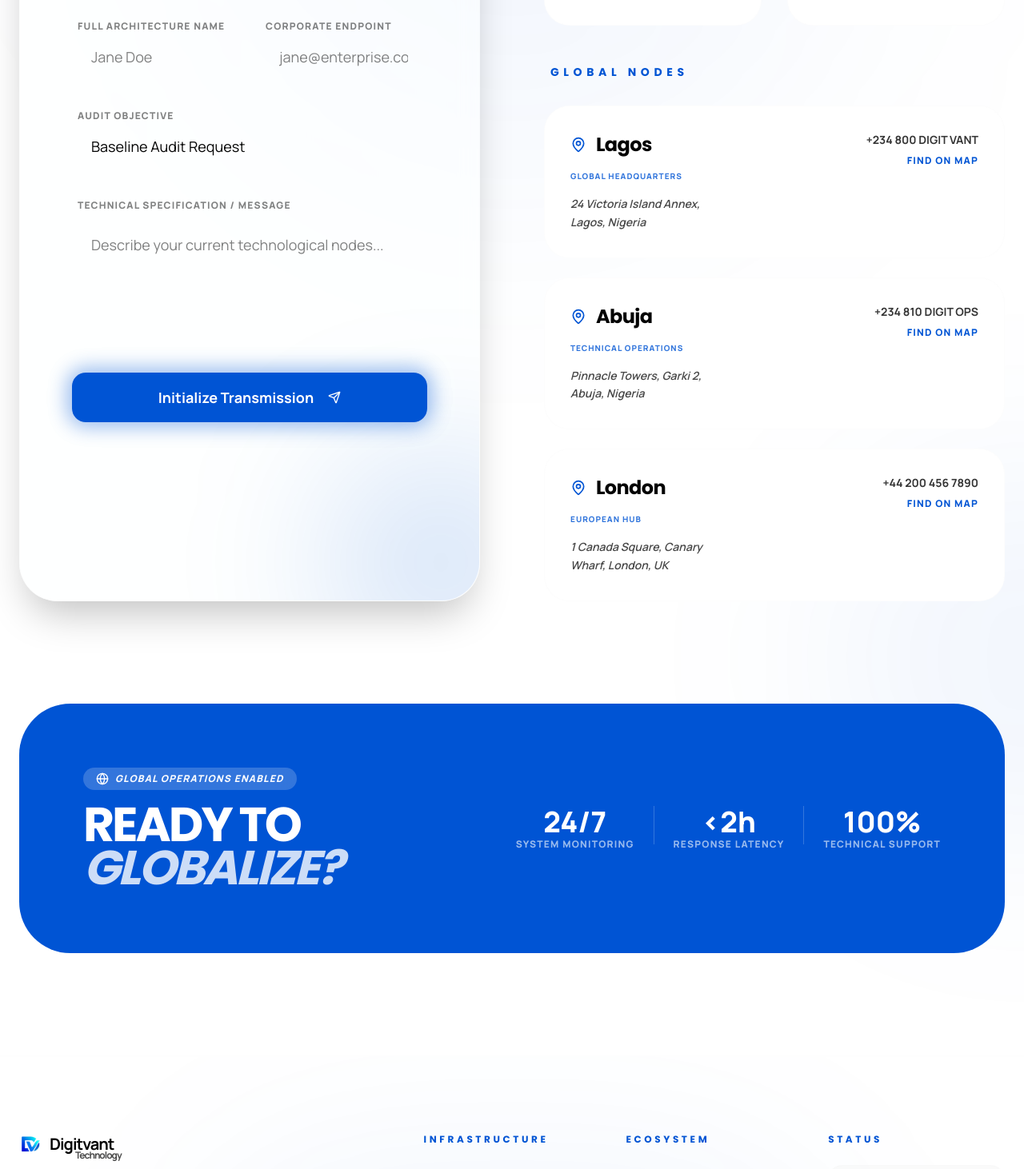
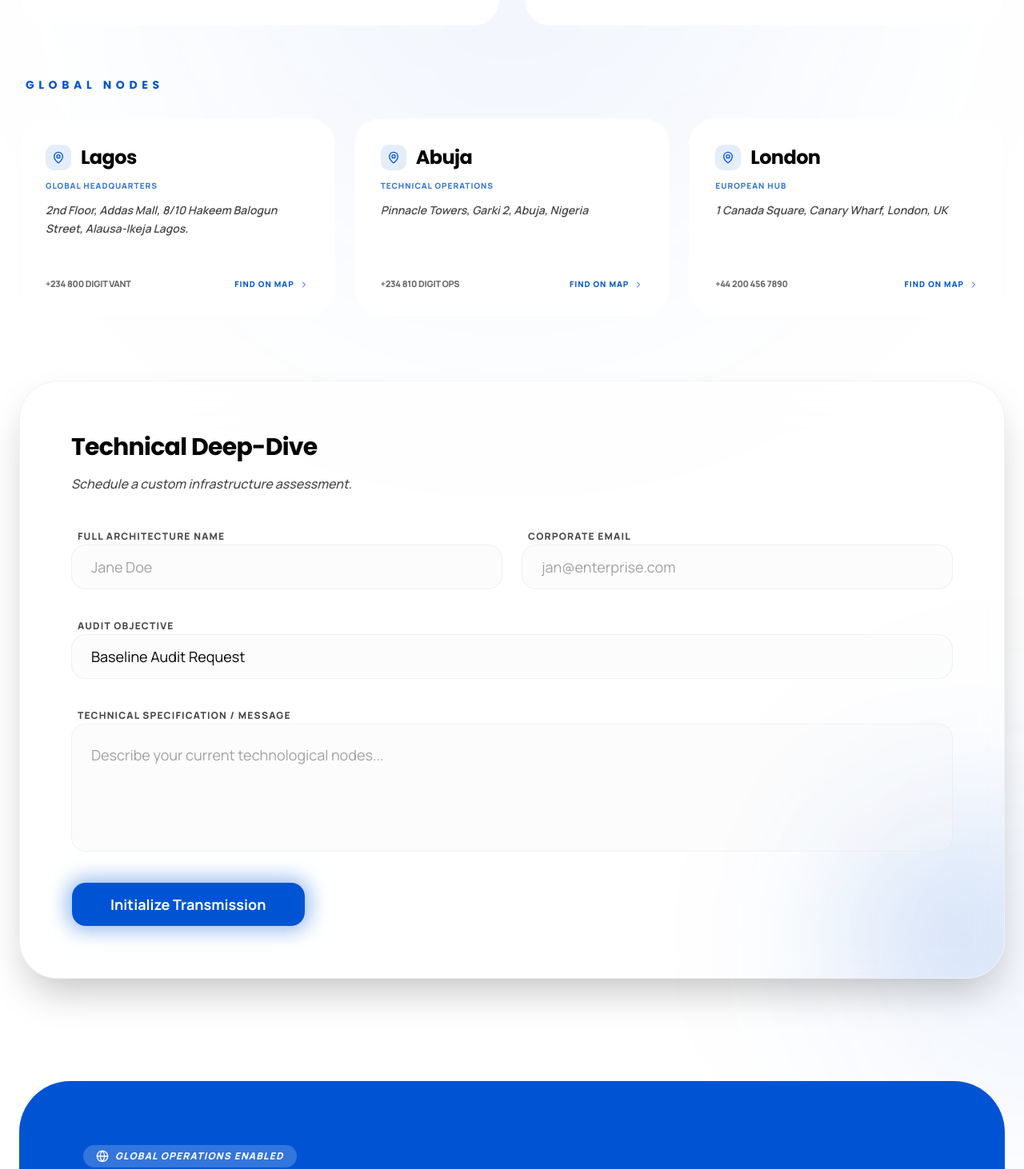
Before and after one commit to Petsamuel/digit-tech, a Next.js app: page /contact in a window 1280 px wide. Shown: the part 668-2130 px from the top of the page at 80% size. Built offline with nearby package versions, Linux system fonts and the light colour scheme.

Commit message:
feat: Introduce foundational pages for contact and products, alongside reusable header, footer, and service detail components.

```diff
--- a/app/contact/page.tsx
+++ b/app/contact/page.tsx
@@ -9,23 +9,23 @@ const offices = [
   {
     city: "Lagos",
     type: "Global Headquarters",
-    address: "24 Victoria Island Annex, Lagos, Nigeria",
+    address: "2nd Floor, Addas Mall, 8/10 Hakeem Balogun Street, Alausa-Ikeja Lagos.",
     phone: "+234 800 DIGIT VANT",
-    email: "lagos@digitvant.com"
+    email: "Info@digitvanttechnology.com"
   },
   {
     city: "Abuja",
     type: "Technical Operations",
     address: "Pinnacle Towers, Garki 2, Abuja, Nigeria",
     phone: "+234 810 DIGIT OPS",
-    email: "abuja@digitvant.com"
+    email: "Info@digitvanttechnology.com"
   },
   {
     city: "London",
     type: "European Hub",
     address: "1 Canada Square, Canary Wharf, London, UK",
     phone: "+44 200 456 7890",
-    email: "london@digitvant.com"
+    email: "Info@digitvanttechnology.com"
   }
 ];
 
@@ -70,71 +70,9 @@ export default function ContactPage() {
           </motion.div>
         </div>
 
-        <div className="grid grid-cols-1 lg:grid-cols-2 gap-20 items-stretch">
-          {/* Contact Form Container (Glassmorphism) */}
-          <motion.div
-            initial={{ opacity: 0, x: -30 }}
-            animate={{ opacity: 1, x: 0 }}
-            transition={{ duration: 0.8, delay: 0.2 }}
-            className="p-10 md:p-16 rounded-[48px] bg-background/50 backdrop-blur-md border border-border/10 shadow-2xl relative group overflow-hidden"
-          >
-            <div className="relative z-10 space-y-10">
-              <div className="space-y-4">
-                 <h2 className="text-3xl font-bold tracking-tight">Technical Deep-Dive</h2>
-                 <p className="text-muted-foreground font-medium italic">Schedule a custom infrastructure assessment.</p>
-              </div>
-
-              <form onSubmit={handleSubmit} className="space-y-8">
-                <div className="grid grid-cols-1 md:grid-cols-2 gap-6">
-                  <div className="space-y-2">
-                    <label className="text-xs font-black uppercase tracking-widest opacity-50 ml-2">Full Architecture Name</label>
-                    <input
-                      type="text"
-                      className="w-full h-14 rounded-2xl bg-white/5 border border-white/10 px-6 text-foreground focus:outline-none focus:border-primary transition-colors text-lg"
-                      placeholder="Jane Doe"
-                    />
-                  </div>
-                  <div className="space-y-2">
-                    <label className="text-xs font-black uppercase tracking-widest opacity-50 ml-2">Corporate Endpoint</label>
-                    <input
-                      type="email"
-                      className="w-full h-14 rounded-2xl bg-white/5 border border-white/10 px-6 text-foreground focus:outline-none focus:border-primary transition-colors text-lg"
-                      placeholder="jane@enterprise.com"
-                    />
-                  </div>
-                </div>
-
-                <div className="space-y-2">
-                   <label className="text-xs font-black uppercase tracking-widest opacity-50 ml-2">Audit Objective</label>
-                   <select
-                      className="w-full h-14 rounded-2xl bg-white/5 border border-white/10 px-6 text-foreground focus:outline-none focus:border-primary transition-colors text-lg appearance-none"
-                   >
-                     <option className="bg-background">Baseline Audit Request</option>
-                     <option className="bg-background">Product Technical Demo</option>
-                     <option className="bg-background">Ecosystem Partnership Enquiry</option>
-                     <option className="bg-background">Other Technical Enquiry</option>
-                   </select>
-                </div>
-
-                <div className="space-y-2">
-                  <label className="text-xs font-black uppercase tracking-widest opacity-50 ml-2">Technical Specification / Message</label>
-                  <textarea
-                    className="w-full h-40 rounded-2xl bg-white/5 border border-white/10 p-6 text-foreground focus:outline-none focus:border-primary transition-colors text-lg resize-none"
-                    placeholder="Describe your current technological nodes..."
-                  />
-                </div>
-
-                <Button className="w-full h-16 rounded-2xl bg-primary hover:bg-primary/90 text-white font-bold text-lg group brand-glow">
-                  Initialize Transmission <Send className="w-5 h-5 ml-3 group-hover:translate-x-1 group-hover:-translate-y-1 transition-transform" />
-                </Button>
-              </form>
-            </div>
-            {/* Animated Glow in Corner */}
-            <div className="absolute -bottom-20 -right-20 w-64 h-64 bg-primary/20 blur-[100px] rounded-full group-hover:bg-primary/30 transition-colors duration-500" />
-          </motion.div>
-
+        <div className="grid grid-cols-1 gap-20 items-stretch">
           {/* Contact Details & Offices */}
-          <div className="space-y-12 flex flex-col justify-center">
+          <div className="space-y-16 flex flex-col">
             {/* Direct Contact Icons Overlay */}
             <div className="grid grid-cols-1 sm:grid-cols-2 gap-8">
               <motion.div
@@ -161,7 +99,7 @@ export default function ContactPage() {
 
             <div className="space-y-8">
               <h2 className="text-sm font-black uppercase tracking-[0.4em] text-primary ml-2">Global Nodes</h2>
-              <div className="space-y-6">
+              <div className="grid grid-cols-1 md:grid-cols-2 lg:grid-cols-3 gap-6">
                 {offices.map((office, idx) => (
                    <motion.div
                    key={office.city}
@@ -169,20 +107,30 @@ export default function ContactPage() {
                    whileInView={{ opacity: 1, x: 0 }}
                    viewport={{ once: true }}
                    transition={{ delay: idx * 0.15 }}
-                    className="p-8 rounded-[32px] bg-background border border-border/10 hover:border-primary/50 transition-all duration-500 group"
+                   className="p-8 rounded-[32px] bg-background border border-border/10 hover:border-primary/50 transition-all duration-500 group relative min-h-[180px]"
                  >
-                    <div className="flex items-start justify-between gap-6">
-                      <div className="space-y-4">
+                   <div className="flex flex-col h-full justify-between gap-6">
+                     <div className="space-y-3">
                        <div className="flex items-center gap-3">
-                           <MapPin className="w-5 h-5 text-primary" />
+                         <div className="p-2 rounded-lg bg-primary/10">
+                           <MapPin className="w-4 h-4 text-primary" />
+                         </div>
                          <h3 className="text-2xl font-black tracking-tight">{office.city}</h3>
                        </div>
                        <p className="text-[10px] font-black uppercase tracking-widest text-primary/80">{office.type}</p>
-                        <p className="text-muted-foreground text-sm max-w-[200px] leading-relaxed font-semibold italic">{office.address}</p>
+                       <p className="text-muted-foreground text-sm leading-relaxed font-semibold italic">{office.address}</p>
                      </div>
-                      <div className="text-right space-y-2">
-                         <p className="text-sm font-bold text-foreground/80">{office.phone}</p>
-                         <p className="text-xs text-primary font-black uppercase tracking-widest group-hover:underline cursor-pointer">Find on Map</p>
+
+                     <div className="flex items-end justify-between border-t border-border/5 pt-6 mt-auto">
+                        <p className="text-[11px] font-black tracking-tight text-foreground/60 uppercase">{office.phone}</p>
+                        <a
+                          href={`https://www.google.com/maps/search/?api=1&query=${encodeURIComponent(`${office.address} ${office.city}`)}`}
+                          target="_blank"
+                          rel="noopener noreferrer"
+                          className="text-[10px] text-primary font-black uppercase tracking-widest group-hover:translate-x-1 transition-transform inline-flex items-center gap-1.5"
+                        >
+                          Find on Map <ChevronRight className="w-3 h-3" />
+                        </a>
                      </div>
                    </div>
                  </motion.div>
@@ -190,6 +138,69 @@ export default function ContactPage() {
               </div>
             </div>
           </div>
+
+          {/* Contact Form Container (Glassmorphism) */}
+          <motion.div
+            initial={{ opacity: 0, y: 30 }}
+            whileInView={{ opacity: 1, y: 0 }}
+            viewport={{ once: true }}
+            transition={{ duration: 0.8 }}
+            className="p-10 md:p-16 rounded-[48px] bg-card/40 backdrop-blur-xl border border-border/50 shadow-2xl relative group overflow-hidden"
+          >
+            <div className="relative z-10 space-y-10">
+              <div className="space-y-4">
+                <h2 className="text-3xl font-bold tracking-tight">Technical Deep-Dive</h2>
+                <p className="text-muted-foreground font-medium italic">Schedule a custom infrastructure assessment.</p>
+              </div>
+
+              <form onSubmit={handleSubmit} className="space-y-8">
+                <div className="grid grid-cols-1 md:grid-cols-2 gap-6">
+                  <div className="space-y-2">
+                    <label className="text-xs font-black uppercase tracking-widest text-muted-foreground ml-2">Full Architecture Name</label>
+                    <input
+                      type="text"
+                      className="w-full h-14 rounded-2xl bg-muted/30 border border-border/50 px-6 text-foreground placeholder:text-muted-foreground/50 focus:outline-none focus:border-primary transition-all text-lg"
+                      placeholder="Jane Doe"
+                    />
+                  </div>
+                  <div className="space-y-2">
+                    <label className="text-xs font-black uppercase tracking-widest text-muted-foreground ml-2">Corporate Email</label>
+                    <input
+                      type="email"
+                      className="w-full h-14 rounded-2xl bg-muted/30 border border-border/50 px-6 text-foreground placeholder:text-muted-foreground/50 focus:outline-none focus:border-primary transition-all text-lg"
+                      placeholder="jan@enterprise.com"
+                    />
+                  </div>
+                </div>
+
+                <div className="space-y-2">
+                  <label className="text-xs font-black uppercase tracking-widest text-muted-foreground ml-2">Audit Objective</label>
+                  <select
+                    className="w-full h-14 rounded-2xl bg-muted/30 border border-border/50 px-6 text-foreground focus:outline-none focus:border-primary transition-all text-lg appearance-none cursor-pointer"
+                  >
+                    <option className="bg-background">Baseline Audit Request</option>
+                    <option className="bg-background">Product Technical Demo</option>
+                    <option className="bg-background">Ecosystem Partnership Enquiry</option>
+                    <option className="bg-background">Other Technical Enquiry</option>
+                  </select>
+                </div>
+
+                <div className="space-y-2">
+                  <label className="text-xs font-black uppercase tracking-widest text-muted-foreground ml-2">Technical Specification / Message</label>
+                  <textarea
+                    className="w-full h-40 rounded-2xl bg-muted/30 border border-border/50 p-6 text-foreground placeholder:text-muted-foreground/50 focus:outline-none focus:border-primary transition-all text-lg resize-none"
+                    placeholder="Describe your current technological nodes..."
+                  />
+                </div>
+
+                <Button className="h-14 px-12 rounded-2xl bg-primary hover:bg-primary/90 text-white font-bold text-lg group brand-glow transition-all hover:scale-[1.02] active:scale-[0.98]">
+                  Initialize Transmission
+                </Button>
+              </form>
+            </div>
+            {/* Animated Glow in Corner */}
+            <div className="absolute -bottom-20 -right-20 w-64 h-64 bg-primary/20 blur-[100px] rounded-full group-hover:bg-primary/30 transition-colors duration-500" />
+          </motion.div>
         </div>
 
         {/* Global Connectivity Banner */}
--- a/app/products/page.tsx
+++ b/app/products/page.tsx
@@ -64,7 +64,7 @@ function ProductCard({ service, index }: { service: typeof allServices[0], index
             </span>
           </div>
 
-          <h3 className="text-3xl md:text-5xl font-black leading-[0.9] tracking-tighter text-foreground uppercase">
+          <h3 className="text-3xl lg:text-4xl font-black leading-[0.9] tracking-tighter text-foreground uppercase text-pretty">
             {service.title.split(' ').map((word, i) => (
               <span key={i} className="block">{word}</span>
             ))}
--- a/components/footer.tsx
+++ b/components/footer.tsx
@@ -4,6 +4,7 @@ import Link from "next/link";
 import { MoveRight, Twitter, Linkedin, Github, Globe } from "lucide-react";
 import { Button } from "@/components/ui/button";
 import { allServices } from "@/lib/services-data";
+import Image from "next/image";
 
 export default function Footer() {
     return (
@@ -15,14 +16,22 @@ export default function Footer() {
                 <div className="grid grid-cols-1 md:grid-cols-2 lg:grid-cols-5 gap-12 lg:gap-8 mb-20">
                     {/* Brand Column */}
                     <div className="lg:col-span-2 space-y-8">
-                        <Link href="/" className="flex items-center gap-2.5 group">
-                            <img
+                        <Link href="/" className="flex items-center gap-2.5 group pr-10">
+                            <Image
                                 src="/favicon.png"
                                 alt="Digitvant Logo"
-                                className="w-7 h-7 object-contain transition-transform group-hover:scale-110"
+                                width={28}
+                                height={28}
+                                className="object-contain transition-transform group-hover:scale-110 dark:invert"
                             />
-                            <span className="text-xl font-bold tracking-tighter text-foreground relative">Digitvant<span className="text-xs text-muted-foreground absolute left-8 -bottom-2">
-                                Technology</span></span>
+                            <div className="flex flex-col -ml-1">
+                                <span className="text-xl font-bold tracking-tighter text-foreground drop-shadow-sm leading-none">
+                                    Digitvant
+                                </span>
+                                <span className="text-[10px] font-black uppercase tracking-[0.2em] text-primary leading-none mt-0.5">
+                                    Technology
+                                </span>
+                            </div>
                         </Link>
                         <p className="text-muted-foreground leading-relaxed max-w-sm">
                             Engineering the modular foundations of the global digital economy. Scalable, secure, and integrated technological pillars for the modern enterprise.
--- a/components/service-layout.tsx
+++ b/components/service-layout.tsx
@@ -41,9 +41,9 @@ export function ServiceLayout({ service }: ServiceLayoutProps) {
       {/* Back Button */}
       <Link
         href="/products"
-        className="fixed top-24 left-8 z-110 p-4 rounded-full bg-background/95 hover:bg-primary text-foreground hover:text-white transition-all shadow-xl backdrop-blur-xl border border-border/60 group"
+        className="fixed top-24 left-8 z-110 p-3 rounded-full bg-background/95 hover:bg-primary text-foreground hover:text-white transition-all shadow-xl backdrop-blur-xl border border-border/60 group"
       >
-        <ArrowLeft className="w-5 h-5 group-hover:-translate-x-1 transition-transform" />
+        <ArrowLeft className="w-4 h-4 group-hover:-translate-x-1 transition-transform" />
       </Link>
 
       {/* Left Side: Visuals & Branding */}
@@ -125,7 +125,7 @@ export function ServiceLayout({ service }: ServiceLayoutProps) {
             viewport={{ once: true }}
             className="p-8 md:p-12 rounded-[32px] bg-primary group relative overflow-hidden"
           >
-            <div className="relative z-10 flex flex-col md:flex-row items-center justify-between gap-8">
+            <div className="relative z-10 flex flex-col  items-center justify-between gap-8">
               <div className="space-y-4 text-center md:text-left">
                 <h3 className="text-2xl md:text-3xl font-bold tracking-tight text-white">Ready to transform?</h3>
                 <p className="text-white/80 max-w-sm">Schedule a technical deep-dive with our solutions architects to build your unique roadmap.</p>
```
Also changed, not shown: components/header.tsx (+31 -7 lines). Lines whose indentation alone changed are shown as unchanged.
